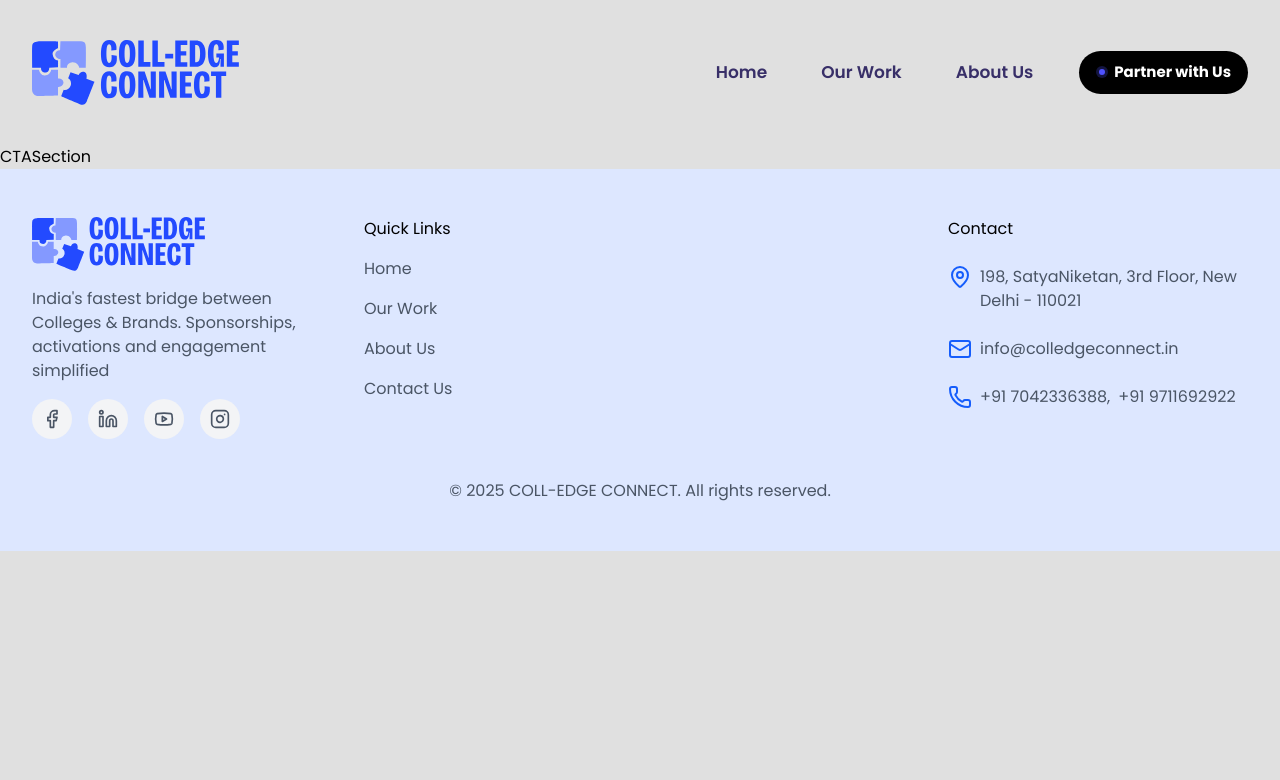
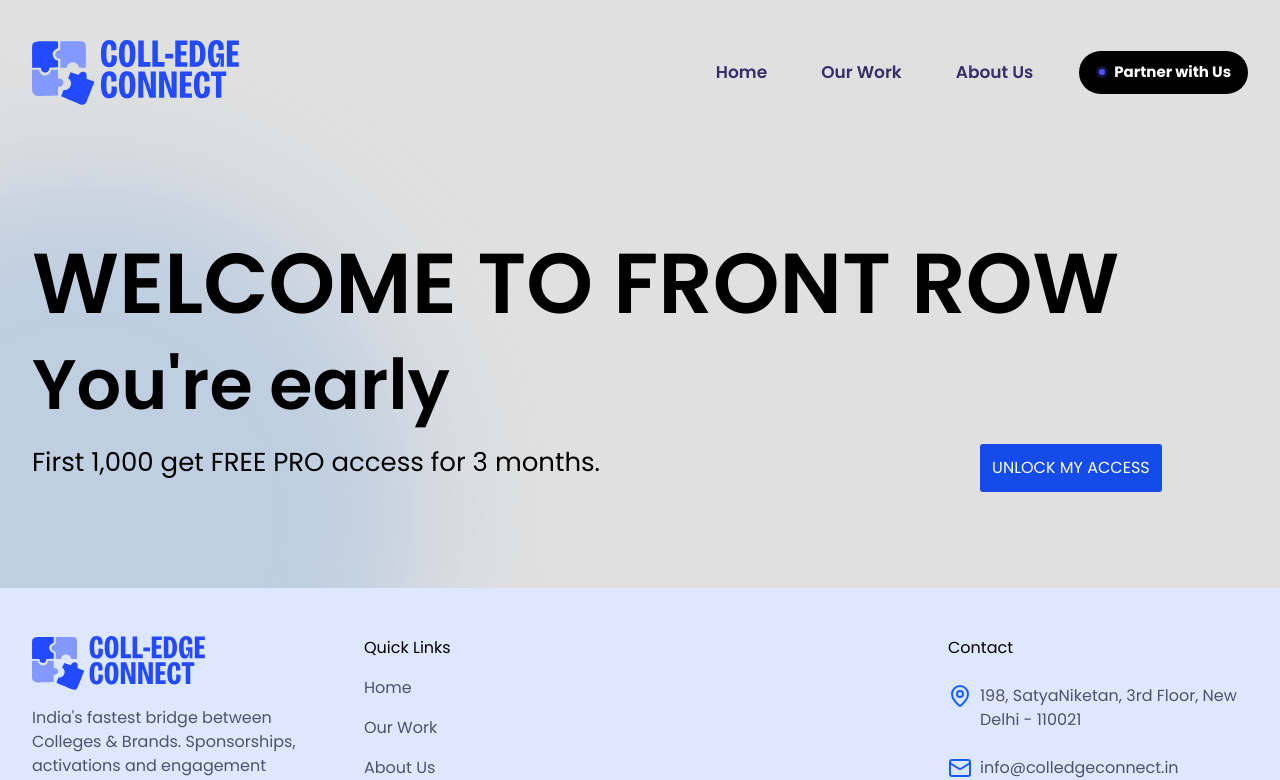
Before and after one commit to rohititgithub/college-connect, a Next.js app: page /front-row in a window 1280 px wide. Shown: the top 780 px of the page. Built offline with nearby package versions, Linux system fonts and the light colour scheme.

Commit message:
feat: add ctasection in front-row

```diff
--- a/src/app/front-row/_components/CTASection.tsx
+++ b/src/app/front-row/_components/CTASection.tsx
@@ -1,3 +1,26 @@
 export default function CTASection() {
-  return <div>CTASection</div>;
+  return (
+    <section
+      id="hero"
+      className="relative mx-auto w-full max-w-7xl px-8 lg:py-24"
+    >
+      <div className="flex w-full max-w-6xl flex-col gap-6">
+        <span className="text-[40px] leading-none font-semibold lg:text-[85px]">
+          WELCOME TO FRONT ROW
+        </span>
+        <span className="text-[40px] leading-none font-semibold lg:text-[70px]">
+          You&apos;re early
+        </span>
+        <div className="flex gap-90 ">
+          <p className="text-sm lg:pr-5 lg:text-[26px]">
+            First 1,000 get FREE PRO access for 3 months.
+          </p>
+          <button
+          className="flex w-fit cursor-pointer items-center gap-2 rounded-[3px] bg-[#144BE9] p-3 text-white transition-all hover:-translate-y-0.5 hover:shadow-[0px_2px_0px_0px_rgba(0,0,0,0.25)] active:translate-0 active:shadow-none disabled:translate-0 disabled:cursor-not-allowed disabled:opacity-75 disabled:shadow-none"
+          type="button">UNLOCK MY ACCESS</button>
+        </div>
+      </div>
+      <div className="absolute top-8 -left-64 -z-10 hidden size-169.25 items-center rounded-full bg-[#9DBEE2]/50 blur-3xl lg:block" />
+    </section>
+  );
 }
--- a/src/app/layout.tsx
+++ b/src/app/layout.tsx
@@ -24,7 +24,7 @@
   children: React.ReactNode;
 }>) {
   return (
-    <html lang="en">
+    <html lang="en" suppressHydrationWarning>
       <body className={`${poppins.variable} antialiased`}>
         <Header/>
         {children}
```
